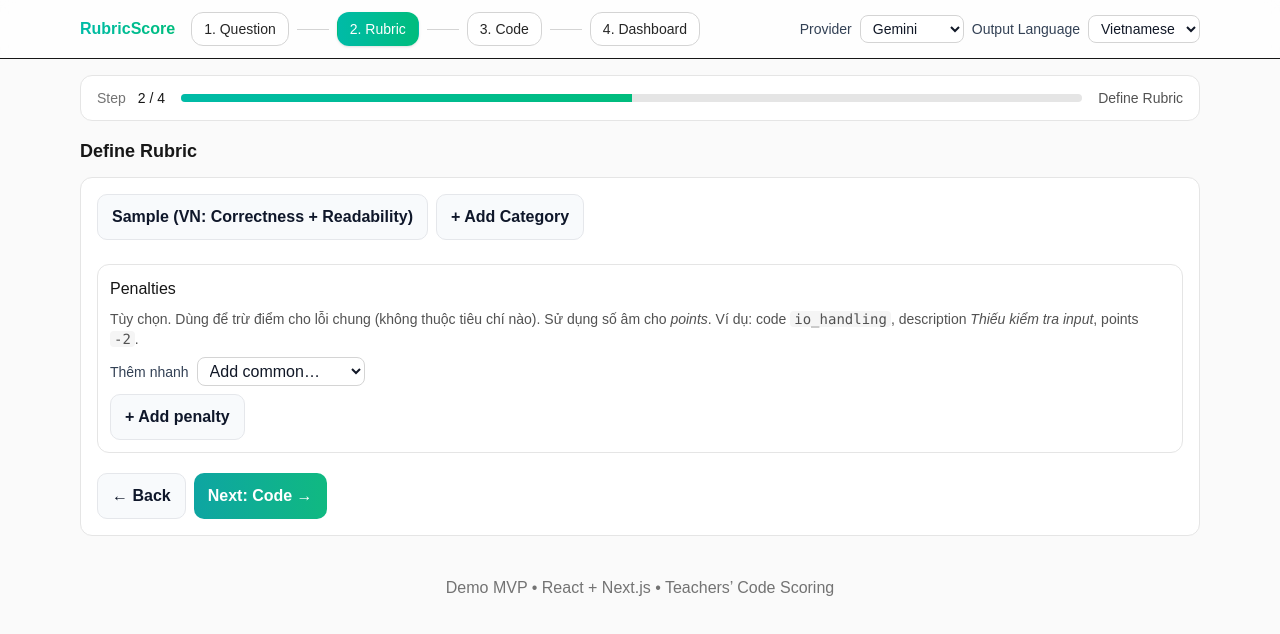
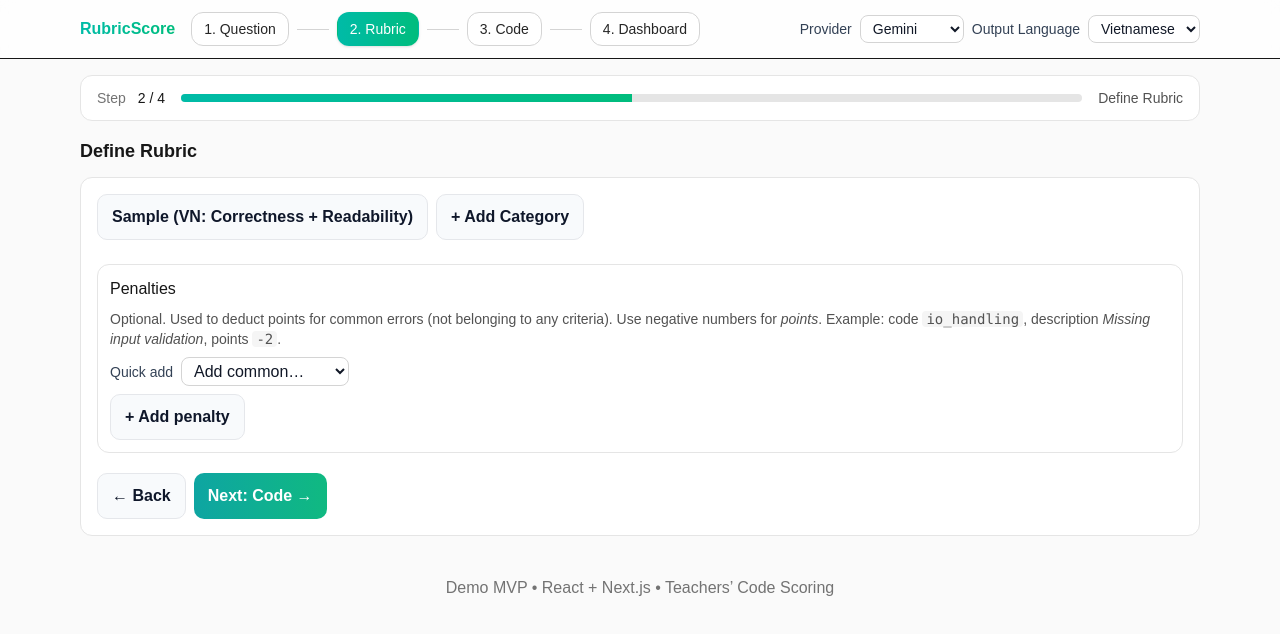
Before and after one commit to Giang-Dang/llm-code-scoring, a Next.js app in the folder Frontend/fe-code-scoring/: page / in a window 1280 px wide. Both pictures are taken after a click on the button "Next: Rubric →". Shown: the top 634 px of the page. Built offline with nearby package versions, Linux system fonts and the light colour scheme.

Commit message:
Update CodeInput, Header, and RubricBuilder components: replace "Auto-detect" option with "C++" in CodeInput, hide unused options in Header, and translate penalty descriptions to English in RubricBuilder for improved clarity and user experience.

```diff
--- a/Frontend/fe-code-scoring/src/components/CodeInput.tsx
+++ b/Frontend/fe-code-scoring/src/components/CodeInput.tsx
@@ -188,11 +188,10 @@ export function CodeInput() {
               <div>
                 <label className="block text-sm text-neutral-500" htmlFor="single-language">Language</label>
                 <select id="single-language" aria-label="Choose code language" className="w-full mt-1 rounded-lg border border-neutral-300 px-3 py-2 bg-white" value={singleLanguage} onChange={(e) => setSingleLanguage(e.target.value)}>
-                  <option value="auto">Auto-detect</option>
+                  <option value="c++">C++</option>
                   <option value="python">Python</option>
                   <option value="javascript">JavaScript</option>
                   <option value="java">Java</option>
-                  <option value="c++">C++</option>
                 </select>
               </div>
             </div>
--- a/Frontend/fe-code-scoring/src/components/Header.tsx
+++ b/Frontend/fe-code-scoring/src/components/Header.tsx
@@ -26,12 +26,12 @@ export function Header() {
             value={state.ui.provider}
             onChange={(e) => dispatch({ type: "ui/setProvider", provider: e.target.value as (typeof state.ui.provider) })}
           >
-            <option value="openai">OpenAI</option>
             <option value="gemini">Gemini</option>
-            <option value="deepseek">DeepSeek</option>
-            <option value="grok">Grok</option>
             <option value="lmstudio">LM Studio</option>
-            <option value="ollama">Ollama</option>
+            <option value="deepseek" hidden>DeepSeek</option>
+            <option value="openai" hidden>OpenAI</option>
+            <option value="grok" hidden>Grok</option>
+            <option value="ollama" hidden>Ollama</option>
           </select>
           <label className="text-neutral-800">Output Language</label>
           <select
--- a/Frontend/fe-code-scoring/src/components/RubricBuilder.tsx
+++ b/Frontend/fe-code-scoring/src/components/RubricBuilder.tsx
@@ -213,9 +213,9 @@ export function RubricBuilder() {
 
       <div className="rounded-xl border border-neutral-200 bg-white p-3 space-y-2">
         <h3 className="font-medium">Penalties</h3>
-        <p className="text-sm text-neutral-600">Tùy chọn. Dùng để trừ điểm cho lỗi chung (không thuộc tiêu chí nào). Sử dụng số âm cho <em>points</em>. Ví dụ: code <code className="px-1 rounded bg-neutral-100">io_handling</code>, description <em>Thiếu kiểm tra input</em>, points <code className="px-1 rounded bg-neutral-100">-2</code>.</p>
+        <p className="text-sm text-neutral-600">Optional. Used to deduct points for common errors (not belonging to any criteria). Use negative numbers for <em>points</em>. Example: code <code className="px-1 rounded bg-neutral-100">io_handling</code>, description <em>Missing input validation</em>, points <code className="px-1 rounded bg-neutral-100">-2</code>.</p>
         <div className="flex items-center gap-2">
-          <label className="text-sm text-neutral-600">Thêm nhanh</label>
+          <label className="text-sm text-neutral-600">Quick add</label>
           <select className="rounded-lg border border-neutral-300 px-2 py-1 bg-white" aria-label="Add common penalty" onChange={(e) => {
             const idx = Number(e.target.value);
             if (!Number.isNaN(idx) && commonPenalties[idx]) {
@@ -238,7 +238,7 @@ export function RubricBuilder() {
                 penalties[idx] = { ...penalties[idx], code: e.target.value };
                 dispatch({ type: "rubric/set", rubric: { ...rubric, penalties } });
               }} aria-label="Penalty code" />
-              <input placeholder="e.g., Thiếu kiểm tra input / sai format" className="rounded-lg border border-neutral-300 px-2 py-1 bg-white" value={p.description} onChange={(e) => {
+              <input placeholder="e.g., Missing input validation / incorrect format" className="rounded-lg border border-neutral-300 px-2 py-1 bg-white" value={p.description} onChange={(e) => {
                 const penalties = rubric.penalties.slice();
                 penalties[idx] = { ...penalties[idx], description: e.target.value };
                 dispatch({ type: "rubric/set", rubric: { ...rubric, penalties } });
```
